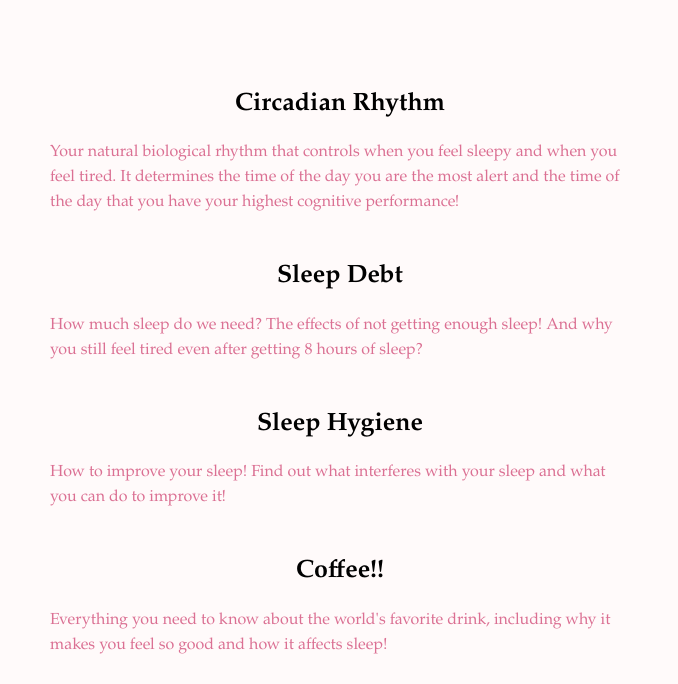
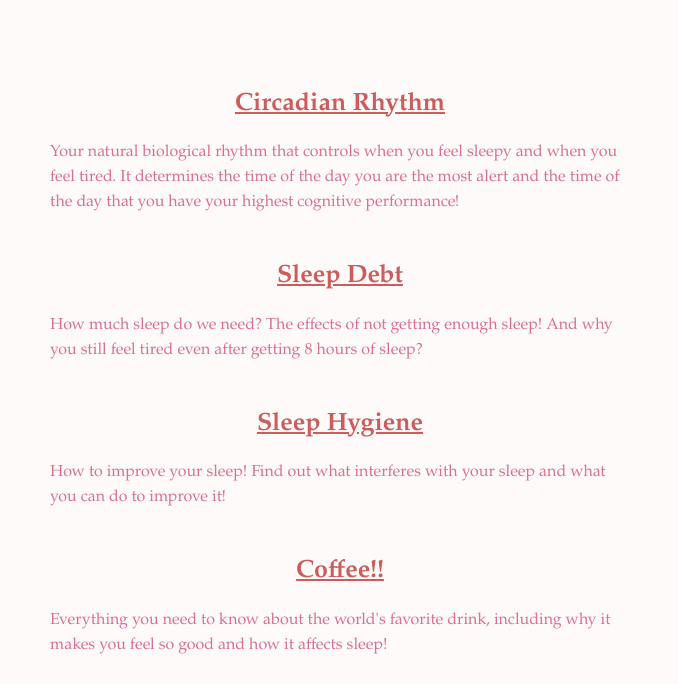
Before and after one commit to superayan/superayan.github.io, a plain HTML site: page index.html in a window 1280 px wide. Shown: the part 151-835 px from the top of the page, without its empty margins (300-978 px from the left). Drawn offline with Linux system fonts and the light colour scheme.

Commit message:
Changes to titles

```diff
--- a/index.html
+++ b/index.html
@@ -10,28 +10,28 @@
     </div>
 
     <div class="divGap">
-      <h2 align="center" class="topic"><a href="CircadianRhythm.html" class="aLink"> Circadian Rhythm</a></h2>
+      <h2 align="center" class="topic"><a href="CircadianRhythm.html" class="aLink"><u class="underlineColor"> Circadian Rhythm</u></a></h2>
       <p class="info">
         Your natural biological rhythm that controls when you feel sleepy and when you feel tired. It determines the time of the day you are the most alert and the time of the day that you have your highest cognitive performance!
       </p>
     </div>
 
     <div class="divGap">
-      <h2 align="center" class="topic"><a href="SleepDebt.html" class="aLink">Sleep Debt</a></h2>
+      <h2 align="center" class="topic"><a href="SleepDebt.html" class="aLink"><u>Sleep Debt</u></a></h2>
       <p class="info">
         How much sleep do we need? The effects of not getting enough sleep! And why you still feel tired even after getting 8 hours of sleep?
       </p>
     </div>
 
     <div class="divGap">
-      <h2 align="center" class="topic"><a href="SleepHygiene.html" class="aLink">Sleep Hygiene</a></h2>
+      <h2 align="center" class="topic"><a href="SleepHygiene.html" class="aLink"><u>Sleep Hygiene</u></a></h2>
       <p class="info">
         How to improve your sleep! Find out what interferes with your sleep and what you can do to improve it!
       </p>
     </div>
 
     <div class="divGap">
-      <h2 align="center" class="topic"><a href="Coffee.html" class="aLink">Coffee!!</a></h2>
+      <h2 align="center" class="topic"><a href="Coffee.html" class="aLink"><u>Coffee!!</u></a></h2>
       <p class="info">
         Everything you need to know about the world's favorite drink, including why it makes you feel so good and how it affects sleep!
       </p>
--- a/sleep.css
+++ b/sleep.css
@@ -18,8 +18,11 @@ th, td{
 .mainHeader{
   font-size: 32px;
   padding: 22px 0px 35px 0px;
-  color: IndianRed;
 
+}
+
+.underlineColor{
+  border-bottom-color: PaleTurquoise;
 }
 
 .mainHeader2{
@@ -58,7 +61,7 @@ th, td{
 }
 
 .aLink{
-  color: black;
+  color: IndianRed;
   text-decoration: none;
 }
 
```
